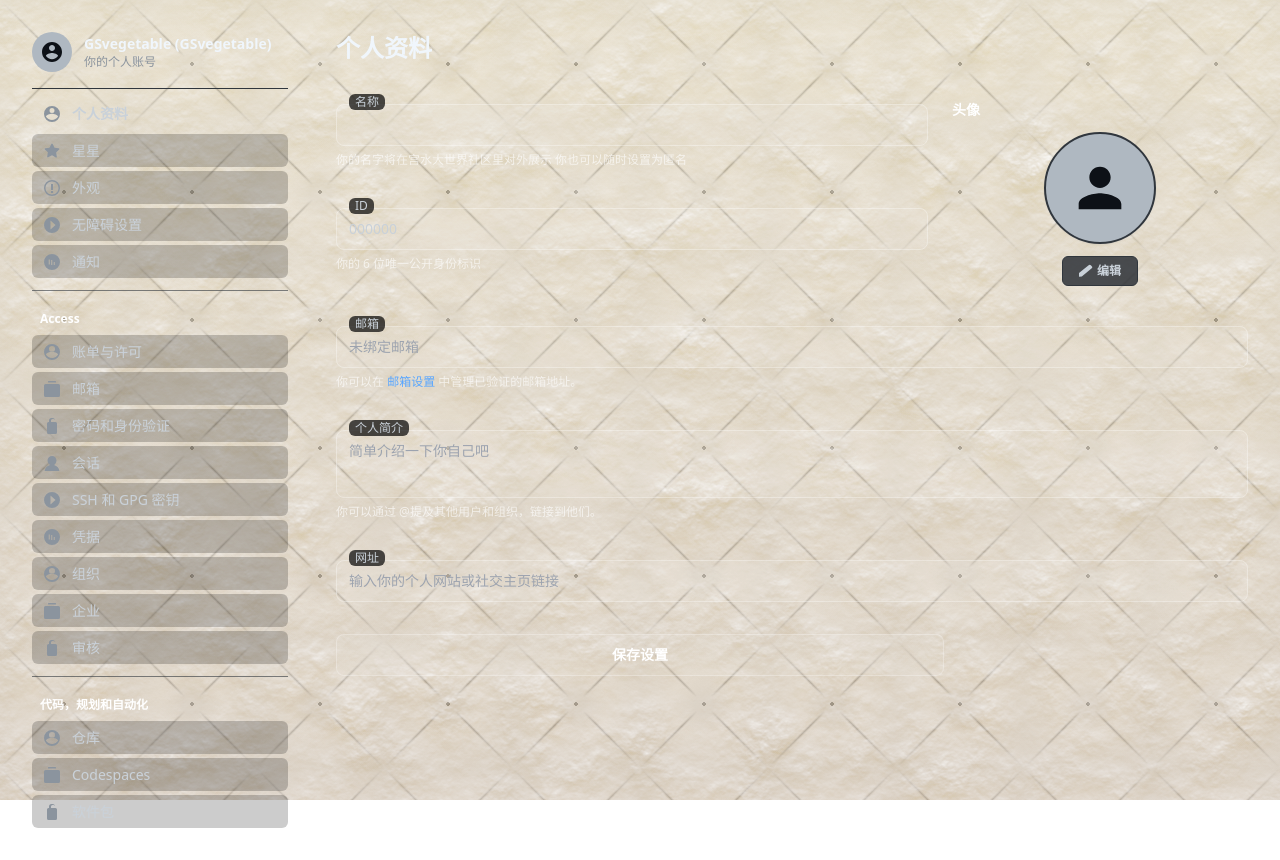
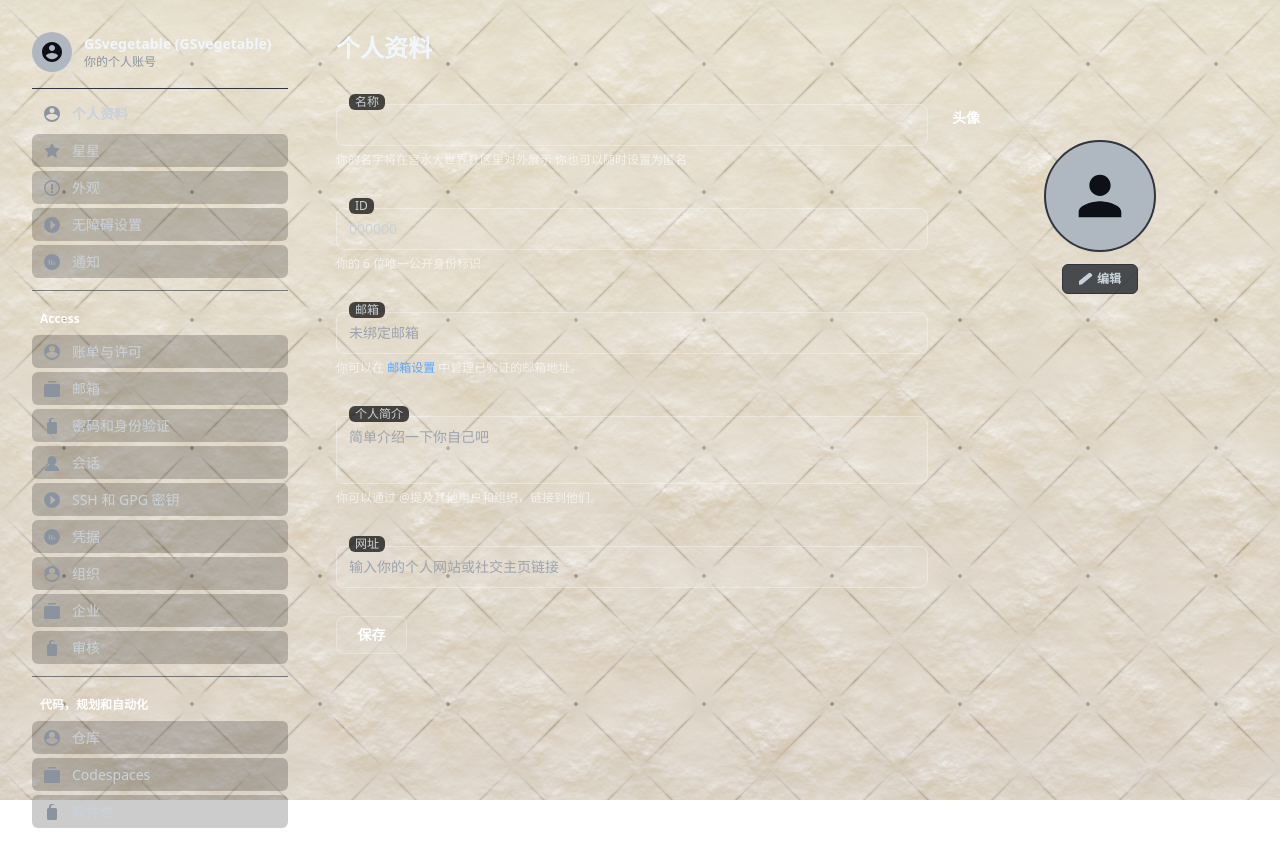
Before and after one commit to GSvegetable/web-dashboard-bot, a Flask app: page /settings/profile in a window 1280 px wide. Run offline with Flask 3, Linux system fonts and the light colour scheme; data comes from the database, SQL or seed files in the repository; some libraries are stand-ins or nearby versions.

Commit message:
Update gerenziliao.html

```diff
--- a/templates/settings/gerenziliao.html
+++ b/templates/settings/gerenziliao.html
@@ -1,9 +1,11 @@
 <h1 class="text-2xl font-semibold text-[#f0f6fc] mb-1">个人资料</h1>
 
+<!-- ✅ 结构改为统一的 w-2/3 列，所有输入框长度严格一致 -->
 <div class="mt-6 flex flex-col gap-6 animate-item">
-    <!-- 第一行：左侧（名称+ID），右侧（头像） -->
+    <!-- 第一行：左侧输入框（2/3），右侧头像（1/3） -->
     <div class="flex flex-row justify-between items-start gap-6">
-        <!-- 左侧：名称 + ID -->
+
+        <!-- 左侧：所有统一长度输入框 -->
         <div class="flex flex-col w-2/3 gap-6">
             <div class="animate-item delay-2 w-full">
                 <div class="relative w-full mt-4">
@@ -25,19 +27,6 @@
                     </div>
                 </div>
                 <span class="gh-note block text-xs text-[rgba(255,255,255,0.65)] mt-1.5">你的 6 位唯一公开身份标识</span>
-            </div>
-        </div>
-
-        <!-- 右侧：头像 -->
-        <div class="flex flex-col items-center gap-2 animate-item delay-3 mt-3 w-1/3">
-            <label class="w-full text-sm font-semibold text-white mb-1">头像</label>
-            <div class="relative w-28 h-28 rounded-full bg-[#afb8c1] flex items-center justify-center overflow-hidden border-2 border-[#30363d] shadow-sm text-[#0d1117]">
-                <img id="profileAvatarImg" src="{{ current_user.avatar_url if current_user.avatar_url else '' }}" class="w-full h-full object-cover" onerror="this.style.display='none'; this.nextElementSibling.style.display='block';" />
-                <svg id="avatarPlaceholder" viewBox="0 0 24 24" width="64" height="64" fill="currentColor" style="display: none;"><path d="M12 12c2.21 0 4-1.79 4-4s-1.79-4-4-4-4 1.79-4 4 1.79 4 4 4zm0 2c-2.67 0-8 1.34-8 4v2h16v-2c0-2.66-5.33-4-8-4z"/></svg>
-            </div>
-            <input type="file" id="avatarInput" accept="image/*" style="display:none;">
-            <button class="gh-edit-btn mt-1" id="editAvatarBtn"><svg viewBox="0 0 16 16" width="14" height="14" fill="currentColor"><path d="M11.013 1.427a1.75 1.75 0 012.474 0l1.086 1.086a1.75 1.75 0 010 2.474L3.522 14.038a.75.75 0 01-.416.197l-2.936.326a.75.75 0 01-.82-.82l.326-2.936a.75.75 0 01.197-.416L11.013 1.427z"/></svg>编辑</button>
-        </div>
             </div>
 
             <!-- 邮箱 -->
@@ -75,10 +64,23 @@
                 </div>
             </div>
 
-    <!-- ✅ 底部保存设置按钮（宽2/3，与名称/ID对齐，毛玻璃效果） -->
-    <div class="animate-item delay-7 w-2/3 mt-2">
-        <button class="w-full py-2.5 bg-[rgba(255,255,255,0.08)] backdrop-blur-md border border-[rgba(255,255,255,0.25)] rounded-lg text-white text-sm font-semibold hover:bg-[rgba(255,255,255,0.12)] transition active:scale-95">
-            保存设置
+            <!-- ✅ 底部保存按钮：宽度改为约 1/9（w-[12%]），过渡动画极快（duration-75） -->
+            <div class="animate-item delay-7 w-full mt-1">
+                <button class="w-[12%] py-2 bg-[rgba(255,255,255,0.08)] backdrop-blur-md border border-[rgba(255,255,255,0.25)] rounded-lg text-white text-sm font-semibold hover:bg-[rgba(255,255,255,0.12)] transition duration-75 active:scale-95">
+                    保存
                 </button>
             </div>
         </div>
+
+        <!-- 右侧：头像（1/3） -->
+        <div class="flex flex-col items-center gap-2 animate-item delay-3 w-1/3 mt-5">
+            <label class="w-full text-sm font-semibold text-white mb-1">头像</label>
+            <div class="relative w-28 h-28 rounded-full bg-[#afb8c1] flex items-center justify-center overflow-hidden border-2 border-[#30363d] shadow-sm text-[#0d1117]">
+                <img id="profileAvatarImg" src="{{ current_user.avatar_url if current_user.avatar_url else '' }}" class="w-full h-full object-cover" onerror="this.style.display='none'; this.nextElementSibling.style.display='block';" />
+                <svg id="avatarPlaceholder" viewBox="0 0 24 24" width="64" height="64" fill="currentColor" style="display: none;"><path d="M12 12c2.21 0 4-1.79 4-4s-1.79-4-4-4-4 1.79-4 4 1.79 4 4 4zm0 2c-2.67 0-8 1.34-8 4v2h16v-2c0-2.66-5.33-4-8-4z"/></svg>
+            </div>
+            <input type="file" id="avatarInput" accept="image/*" style="display:none;">
+            <button class="gh-edit-btn mt-1" id="editAvatarBtn"><svg viewBox="0 0 16 16" width="14" height="14" fill="currentColor"><path d="M11.013 1.427a1.75 1.75 0 012.474 0l1.086 1.086a1.75 1.75 0 010 2.474L3.522 14.038a.75.75 0 01-.416.197l-2.936.326a.75.75 0 01-.82-.82l.326-2.936a.75.75 0 01.197-.416L11.013 1.427z"/></svg>编辑</button>
+        </div>
+    </div>
+</div>
```
Lines whose indentation alone changed are shown as unchanged.
